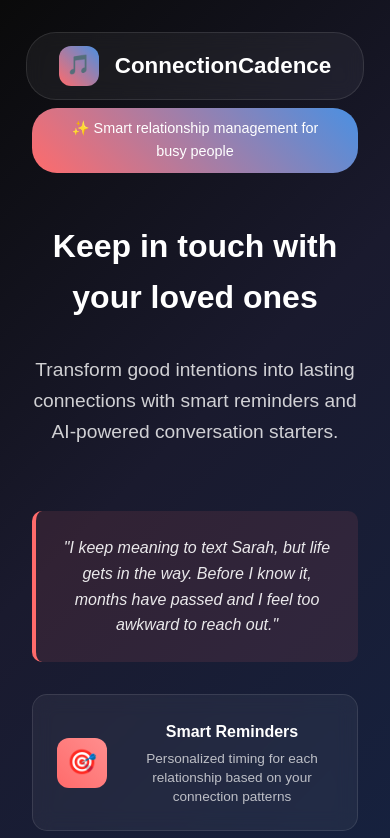
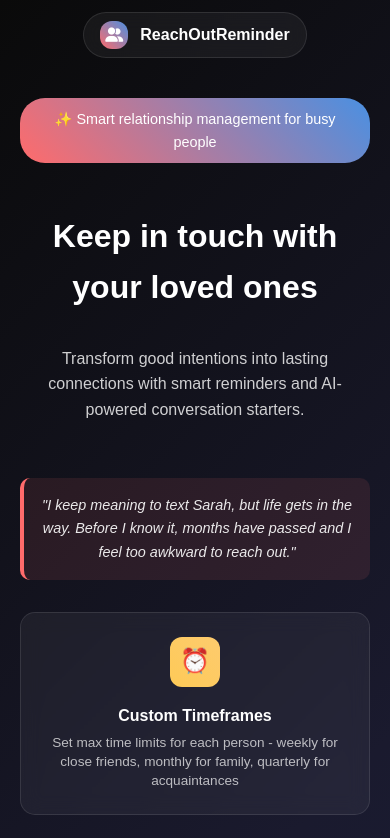
Before and after one commit to RomanVanLoo/reach_out_reminder_landing, a plain HTML site: page index.html in a window 390 px wide. Shown: the top 838 px of the page. Drawn offline with Linux system fonts and the light colour scheme.

Commit message:
optimise layout

```diff
--- a/index.html
+++ b/index.html
@@ -3,7 +3,8 @@
 <head>
     <meta charset="UTF-8">
     <meta name="viewport" content="width=device-width, initial-scale=1.0">
-    <title>ConnectionCadence - Keep in touch with your loved ones</title>
+    <title>ReachOutReminder - Keep in touch with your loved ones</title>
+    <link rel="stylesheet" href="https://cdnjs.cloudflare.com/ajax/libs/font-awesome/6.5.0/css/all.min.css">
     <style>
         * {
             margin: 0;
@@ -16,12 +17,11 @@
             background: linear-gradient(135deg, #0a0a0a 0%, #1a1a2e 50%, #16213e 100%);
             color: white;
             line-height: 1.6;
-            height: 100vh;
-            overflow: hidden;
+            min-height: 100vh;
         }
 
         .container {
-            height: 100vh;
+            min-height: 100vh;
             max-width: 1400px;
             margin: 0 auto;
             padding: 2rem;
@@ -140,6 +140,14 @@
             gap: 1.5rem;
         }
 
+        @media (min-width: 1025px) {
+            .features-grid {
+                grid-template-columns: 1fr 1fr;
+                grid-template-rows: 1fr 1fr;
+                gap: 1.5rem;
+            }
+        }
+
         .feature-card {
             background: rgba(255,255,255,0.05);
             border: 1px solid rgba(255,255,255,0.1);
@@ -163,9 +171,10 @@
             flex-shrink: 0;
         }
 
-        .feature-card:nth-child(1) .feature-icon { background: linear-gradient(45deg, #ff6b6b, #ff8e8e); }
-        .feature-card:nth-child(2) .feature-icon { background: linear-gradient(45deg, #4a90e2, #74b9ff); }
-        .feature-card:nth-child(3) .feature-icon { background: linear-gradient(45deg, #feca57, #fdcb6e); }
+        .feature-card:nth-child(1) .feature-icon { background: linear-gradient(45deg, #feca57, #fdcb6e); }
+        .feature-card:nth-child(2) .feature-icon { background: linear-gradient(45deg, #ff6b6b, #ff8e8e); }
+        .feature-card:nth-child(3) .feature-icon { background: linear-gradient(45deg, #4a90e2, #74b9ff); }
+        .feature-card:nth-child(4) .feature-icon { background: linear-gradient(45deg, #2dce89, #55efc4); }
 
         .feature-content {
             flex: 1;
@@ -279,12 +288,90 @@
         }
 
         @media (max-width: 768px) {
+            .container {
+                padding: 1rem 1.5rem;
+                justify-content: flex-start;
+                gap: 2rem;
+            }
+
             .hero h1 {
                 font-size: 2.5rem;
             }
 
             .header {
                 margin-bottom: 0.5rem;
+            }
+
+            .logo {
+                font-size: 1.2rem;
+                padding: 0.6rem 1.5rem;
+            }
+
+            .logo-icon {
+                width: 32px;
+                height: 32px;
+                font-size: 1rem;
+            }
+
+            .hero-subtitle {
+                font-size: 1.1rem;
+            }
+
+            .content-grid {
+                gap: 1.5rem;
+            }
+
+            .cta-sidebar {
+                padding: 2rem;
+            }
+        }
+
+        @media (max-width: 480px) {
+            .container {
+                padding: 0.75rem 1.25rem;
+            }
+
+            .hero h1 {
+                font-size: 2rem;
+            }
+
+            .hero-subtitle {
+                font-size: 1rem;
+                margin-bottom: 1.5rem;
+            }
+
+            .logo {
+                font-size: 1rem;
+                padding: 0.5rem 1rem;
+                gap: 0.75rem;
+            }
+
+            .logo-icon {
+                width: 28px;
+                height: 28px;
+                font-size: 0.9rem;
+            }
+
+            .feature-card {
+                flex-direction: column;
+                text-align: center;
+                gap: 1rem;
+            }
+
+            .cta-sidebar {
+                padding: 1.5rem;
+            }
+
+            .cta-title {
+                font-size: 1.2rem;
+            }
+
+            .problem-highlight {
+                padding: 1rem;
+            }
+
+            .problem-text {
+                font-size: 0.9rem;
             }
         }
     </style>
@@ -293,8 +380,8 @@
     <div class="container">
         <header class="header">
             <div class="logo">
-                <div class="logo-icon">🎵</div>
-                ConnectionCadence
+                <div class="logo-icon"><i class="fas fa-user-group"></i></div>
+                ReachOutReminder
             </div>
         </header>
 
@@ -315,6 +402,14 @@
                     </div>
 
                     <div class="features-grid">
+                        <div class="feature-card">
+                            <div class="feature-icon">⏰</div>
+                            <div class="feature-content">
+                                <div class="feature-title">Custom Timeframes</div>
+                                <div class="feature-text">Set max time limits for each person - weekly for close friends, monthly for family, quarterly for acquaintances</div>
+                            </div>
+                        </div>
+
                         <div class="feature-card">
                             <div class="feature-icon">🎯</div>
                             <div class="feature-content">
```
